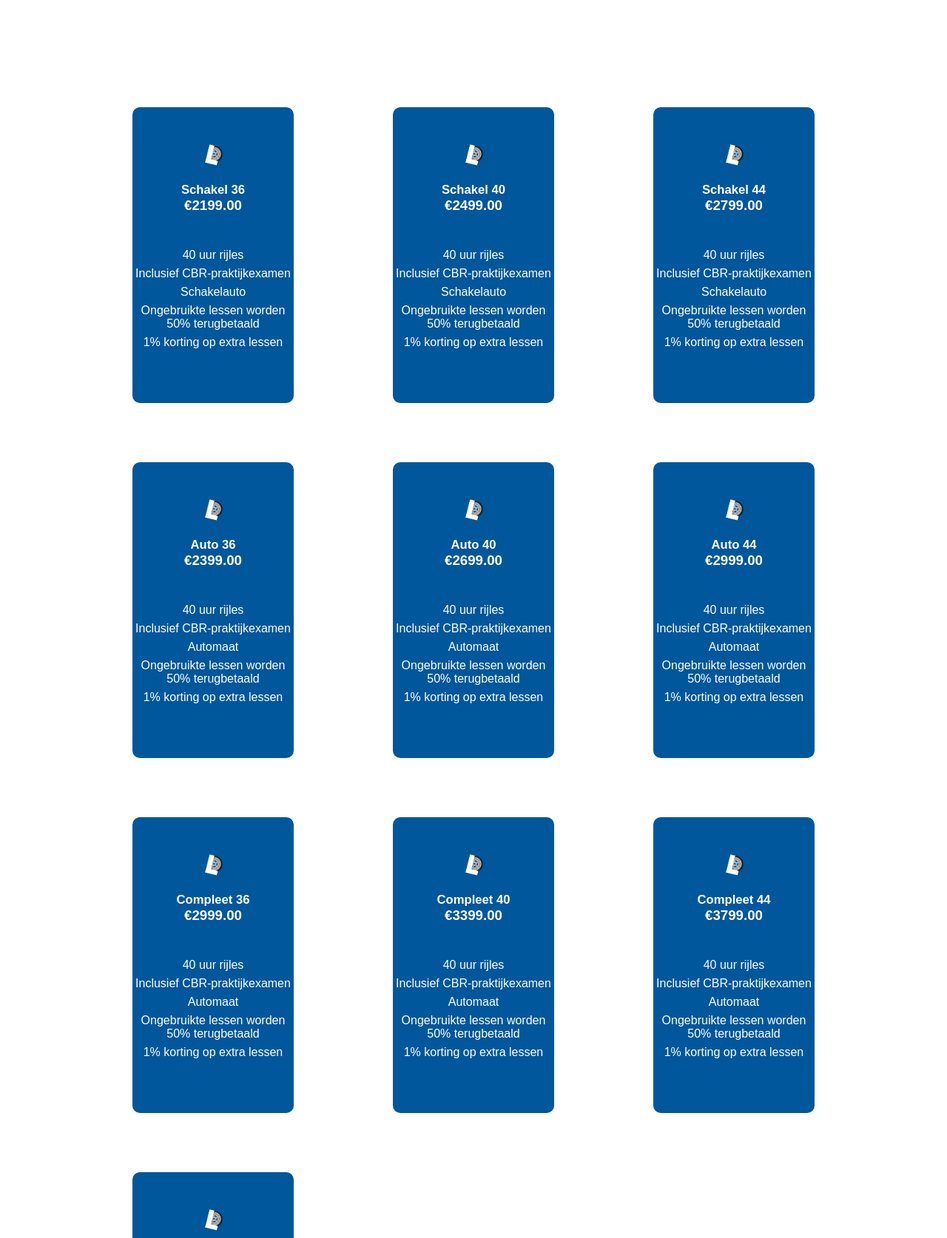
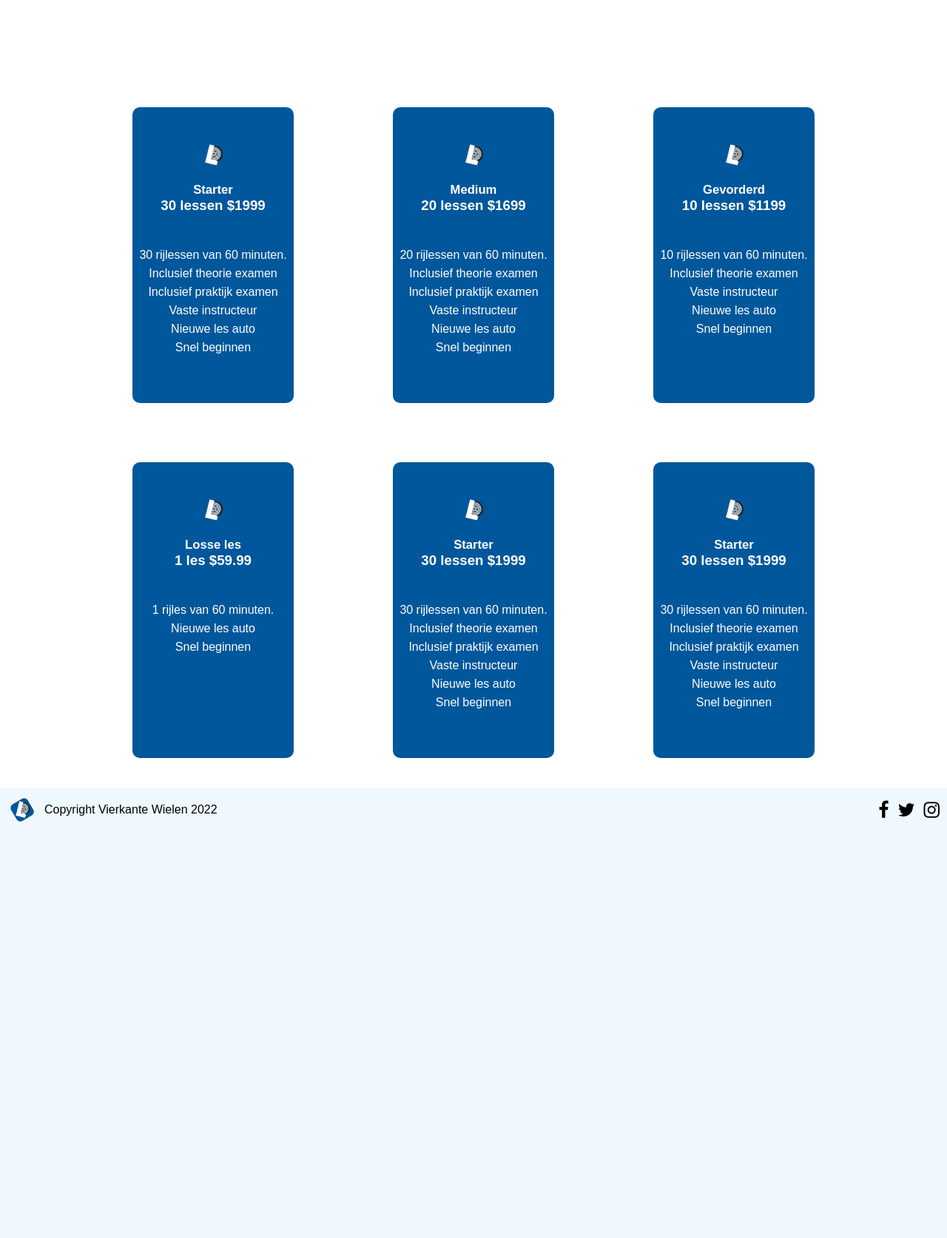
Before and after one commit to DaanoontjeGaming/VierkanteWielen, a PHP site: page / in a window 1280 px wide. Shown: the part 1687-3361 px from the top of the page at 74% size. After the commit the page ends 2812 px from the top, so only its background shows below. Run offline with PHP 8.4, Linux system fonts and the light colour scheme; a user stored in the database is signed in; data comes from the database, SQL or seed files in the repository; data that the repository does not hold is empty.

Commit message:
Auto stash before merge of "main" and "origin/main"

```diff
--- a/index.php
+++ b/index.php
@@ -14,8 +14,8 @@
     <link rel="stylesheet" type="text/css" href="style.css">
     <link rel="stylesheet" href="https://cdnjs.cloudflare.com/ajax/libs/font-awesome/4.7.0/css/font-awesome.min.css">
 </head>
+    <?php include('navbar.php')?>
 <body>
-<?php include('navbar.php')?>
     <div class="imgcon">
         <img class="imgclass" src="Images/download.png">
         <div class="signup"><a href="registreren.php">Begin met het rijden!</a></div>
@@ -52,12 +52,44 @@
         <img class="review-img" src="Images/persoon4.png" alt="">
     </div>
 <div class="grid-container">
-    <?php
-    $user = 'root';
-    $pass = 'root';
-    $db = new PDO("mysql:host=vierkantewielen_db_1;dbname=VierkanteWielenDB", $user, $pass);
-    echo getLespaketten($db, $_SESSION['Ingelogd']);
-    ?>
+    <div class="grid-item">
+        <img src='images/logo.jpg'>
+        <h1>Starter</h1>
+        <h3>30 lessen $1999</h3>
+        <ul>
+            <li>30 rijlessen van 60 minuten.</li>
+            <li>Inclusief theorie examen</li>
+            <li>Inclusief praktijk examen</li>
+            <li>Vaste instructeur</li>
+            <li>Nieuwe les auto</li>
+            <li>Snel beginnen</li>
+        </ul>
+    </div>
+    <div class="grid-item">
+        <img src='images/logo.jpg'>
+        <h1>Medium</h1>
+        <h3>20 lessen $1699</h3>
+        <ul>
+            <li>20 rijlessen van 60 minuten.</li>
+            <li>Inclusief theorie examen</li>
+            <li>Inclusief praktijk examen</li>
+            <li>Vaste instructeur</li>
+            <li>Nieuwe les auto</li>
+            <li>Snel beginnen</li>
+        </ul>
+    </div>
+    <div class="grid-item">
+        <img src='images/logo.jpg'>
+        <h1>Gevorderd</h1>
+        <h3>10 lessen $1199</h3>
+        <ul>
+            <li>10 rijlessen van 60 minuten.</li>
+            <li>Inclusief theorie examen</li>
+            <li>Vaste instructeur</li>
+            <li>Nieuwe les auto</li>
+            <li>Snel beginnen</li>
+        </ul>
+    </div>
     <div class="grid-item">
         <img src='images/logo.jpg'>
         <h1>Losse les</h1>
@@ -68,6 +100,32 @@
             <li>Snel beginnen</li>
         </ul>
     </div>
+    <div class="grid-item">
+        <img src='images/logo.jpg'>
+        <h1>Starter</h1>
+        <h3>30 lessen $1999</h3>
+        <ul>
+            <li>30 rijlessen van 60 minuten.</li>
+            <li>Inclusief theorie examen</li>
+            <li>Inclusief praktijk examen</li>
+            <li>Vaste instructeur</li>
+            <li>Nieuwe les auto</li>
+            <li>Snel beginnen</li>
+        </ul>
+    </div>
+    <div class="grid-item">
+        <img src='images/logo.jpg'>
+        <h1>Starter</h1>
+        <h3>30 lessen $1999</h3>
+        <ul>
+            <li>30 rijlessen van 60 minuten.</li>
+            <li>Inclusief theorie examen</li>
+            <li>Inclusief praktijk examen</li>
+            <li>Vaste instructeur</li>
+            <li>Nieuwe les auto</li>
+            <li>Snel beginnen</li>
+        </ul>
+    </div>
 </div>
 <?php include('footer.php')?>
 </body>
--- a/style.css
+++ b/style.css
@@ -261,10 +261,10 @@
     top: 1vh;
 }
 
-#inlogpage, #regipage {
+#inlogpage, #regipage
 /* -Inlog pagina style- */
 
-}
+
 
 #inlogpage{
     background-color: rgb(188, 216, 237);
```
